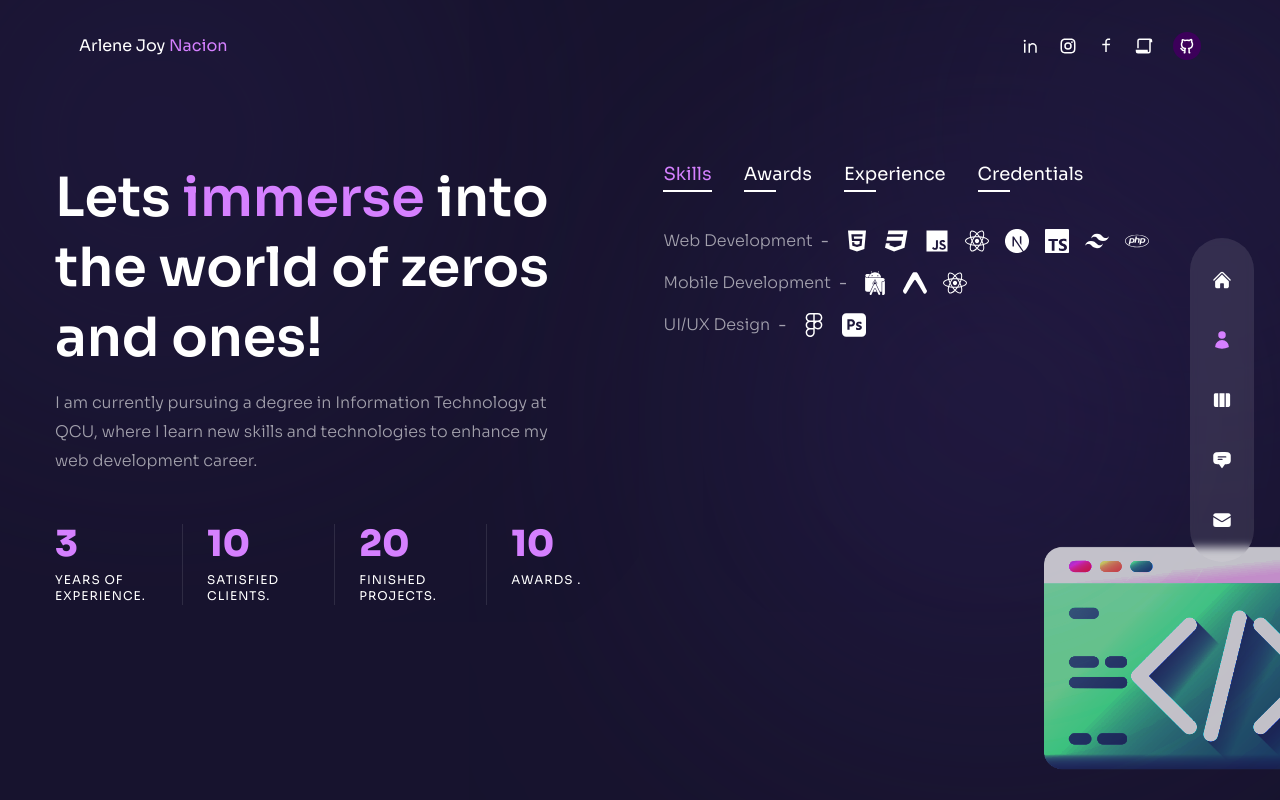
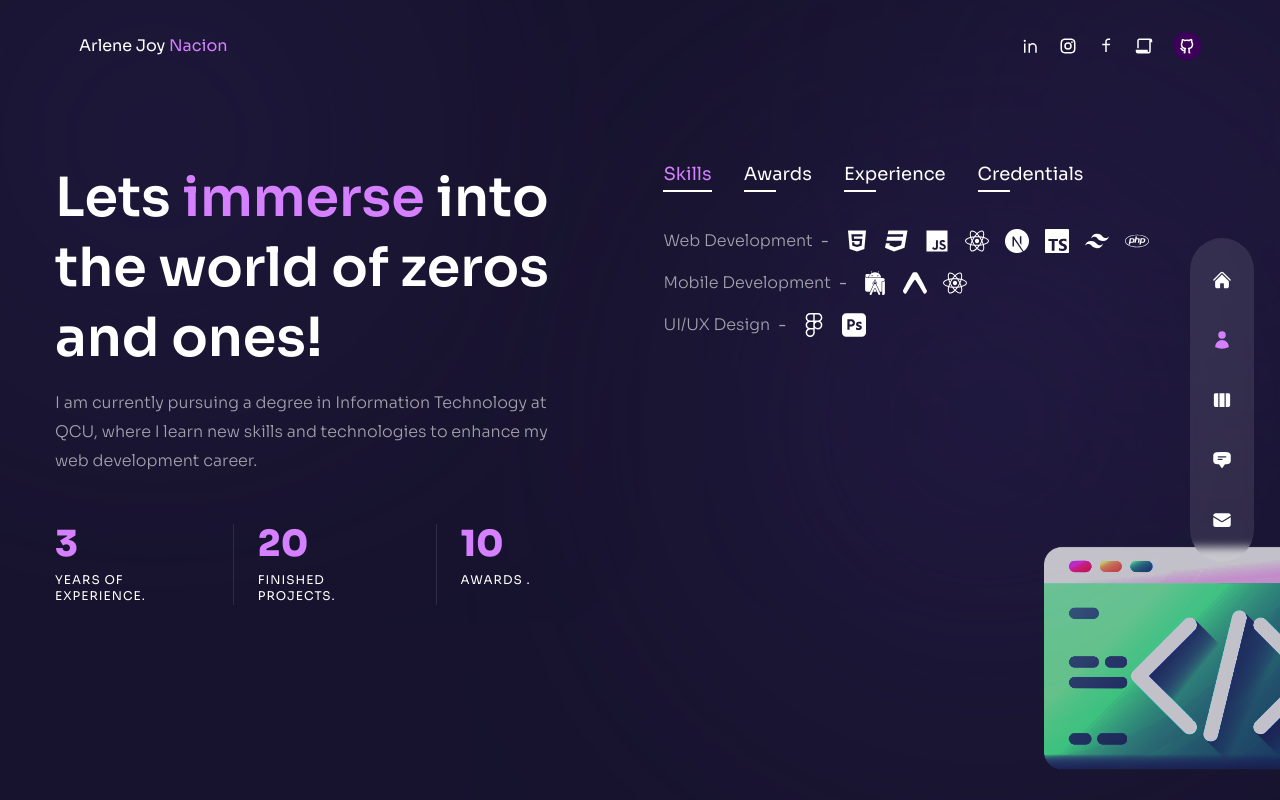
Before and after one commit to pastaChaeng/my-portfolio, a Next.js app: page /about in a window 1280 px wide. Built offline with nearby package versions, Linux system fonts and the light colour scheme.

Commit message:
fix: remove client info & correct the spelling

```diff
--- a/pages/about/index.jsx
+++ b/pages/about/index.jsx
@@ -75,7 +75,7 @@ export const aboutData = [
     title: "experience",
     info: [
       {
-        title: "Techincal Support Specialist - Concentrix",
+        title: "Technical Support Specialist - Concentrix",
         stage: "2024",
       },
       {
@@ -151,15 +151,6 @@ const About = () => {
                 </div>
               </div>
 
-              {/* clients */}
-              <div className="relative flex-1 after:w-[1px] after:h-full after:bg-white/10 after:absolute after:top-0 after:right-0">
-                <div className="text-2xl xl:text-4xl font-extrabold text-[#d580ff] mb-2">
-                  <CountUp start={0} end={10} duration={5} />
-                </div>
-                <div className="text-xs uppercase tracking-[1px] leading-[1.4] max-w-[100px]">
-                  Satisfied clients.
-                </div>
-              </div>
 
               {/* projects */}
               <div className="relative flex-1 after:w-[1px] after:h-full after:bg-white/10 after:absolute after:top-0 after:right-0">
```
